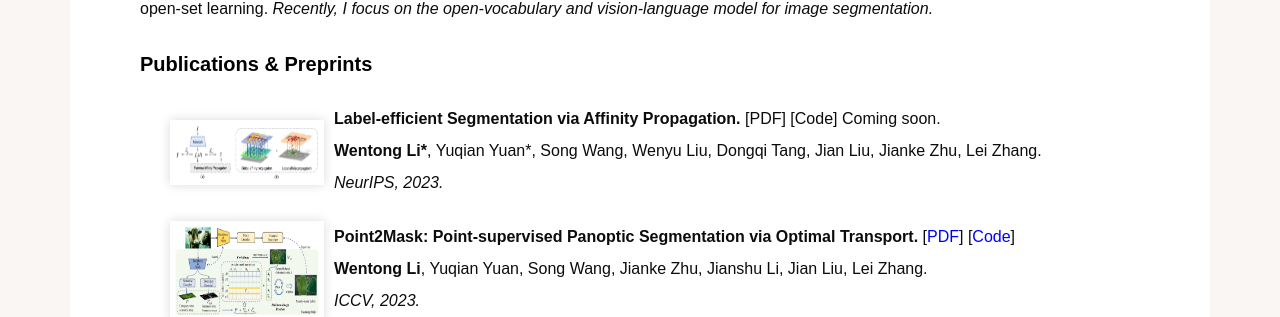
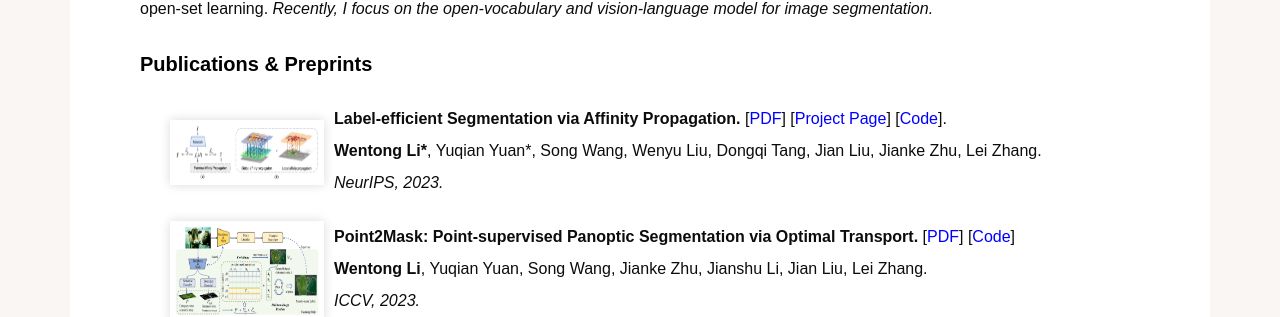
Before and after one commit to cslwt/cslwt.github.io, a Jekyll site: the page index.html, which Jekyll copies as it is, in a window 1280 px wide. Shown: the part 489-806 px from the top of the page. Built offline with Jekyll 4.4.1, drawn with Linux system fonts in a browser that asks for light colours; some web fonts are replaced.

Commit message:
Update index.html

```diff
--- a/index.html
+++ b/index.html
@@ -109,8 +109,9 @@
 							<td>
 								<p>
 									<b>Label-efficient Segmentation via Affinity Propagation.</b>
-									[PDF]
-									[Code] Coming soon.
+									[<a href="https://arxiv.org/pdf/2310.10533.pdf">PDF</a>]
+									[<a href="https://liwentomng.github.io/apro/">Project Page</a>]
+									[<a href="https://github.com/CircleRadon/APro">Code</a>].
 								</p>
 								<p> <b>Wentong Li*</b>, Yuqian Yuan*, Song Wang, Wenyu Liu, Dongqi Tang, Jian Liu, Jianke Zhu, Lei Zhang.</p>
 								<p>
```
